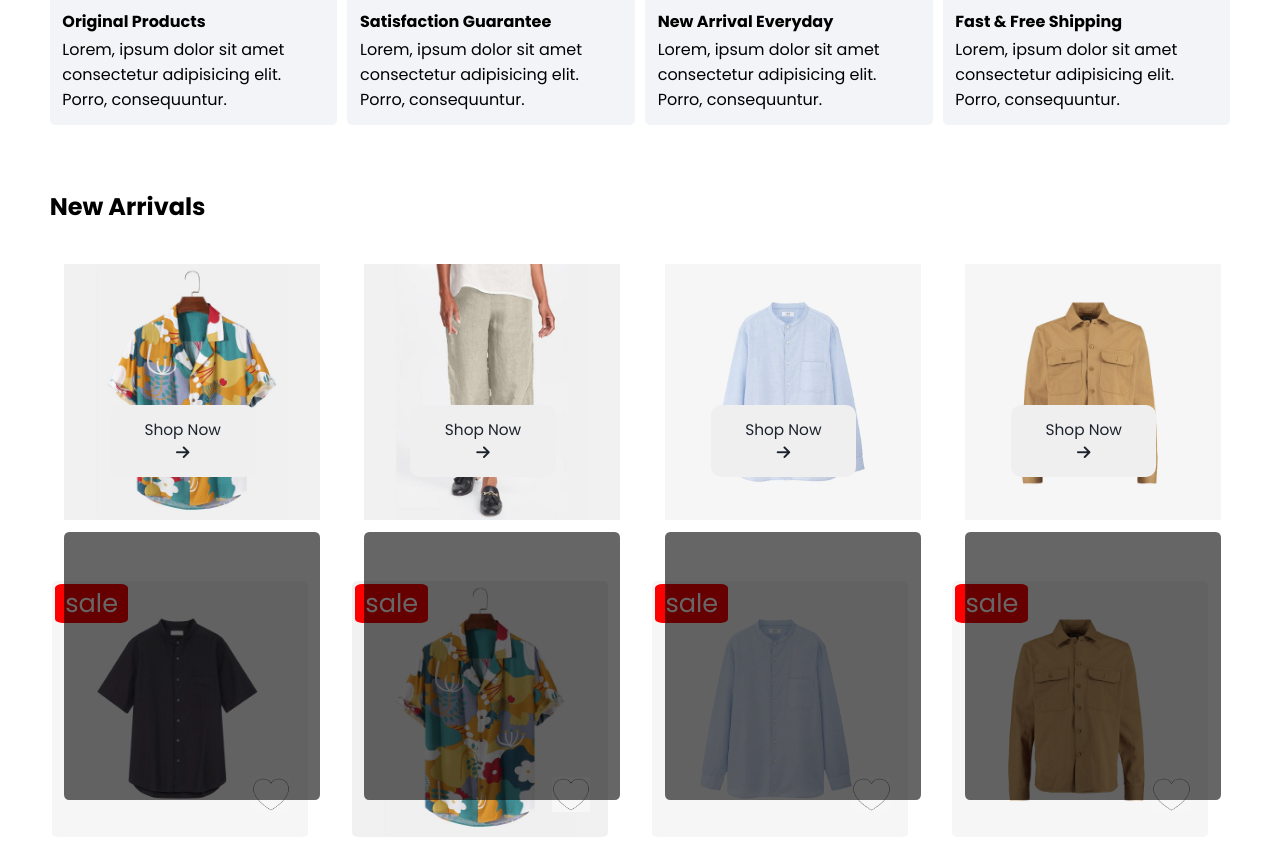
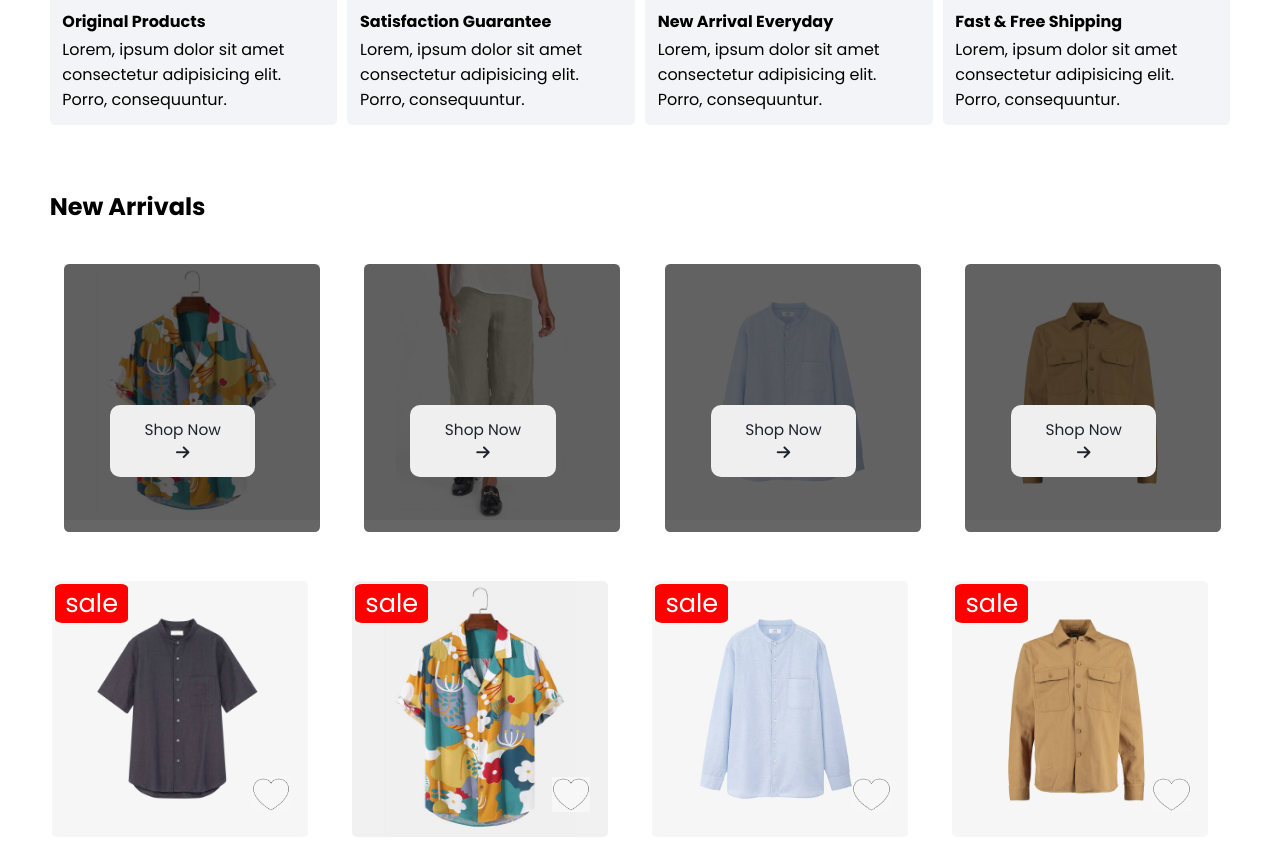
Before and after one commit to Vimala2020/Nostra, a website: page index.html in a window 1280 px wide. Shown: the part 1322-2172 px from the top of the page. Drawn offline with Linux system fonts and the light colour scheme.

Commit message:
Update style.css

```diff
--- a/style.css
+++ b/style.css
@@ -176,7 +176,7 @@
     height: 100%;
     background-color: black;
     z-index: 2;
-    top: 1;
+    top: 0;
     opacity: 0.6;
 }
 .new-arrival button {
```
